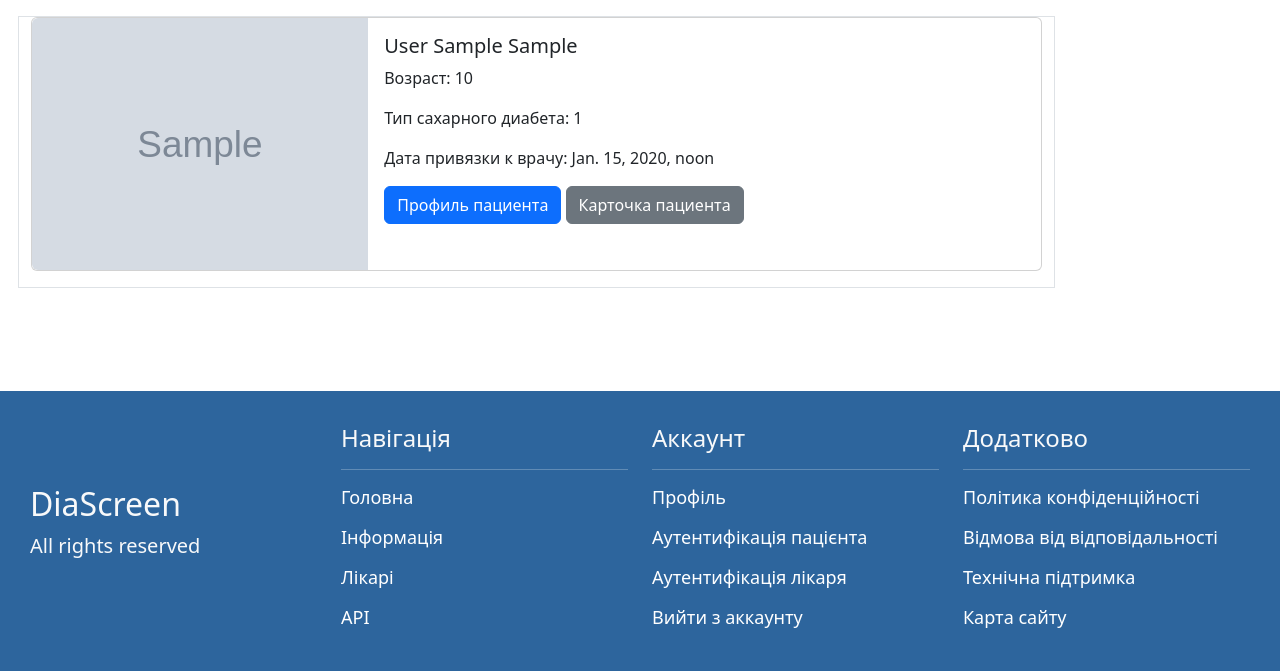
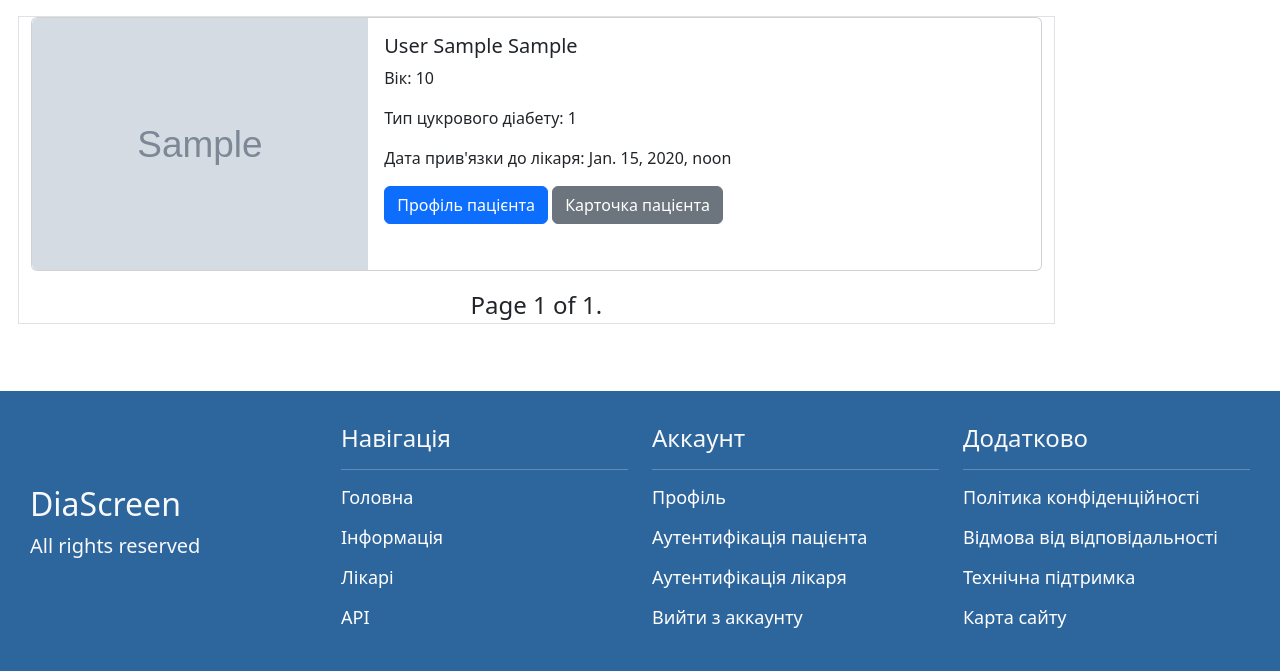
Before and after one commit to maisner44/diabet_classification_microservice, a Django app: page /profile/doctor/patients in a window 1280 px wide. Shown: the part 129-800 px from the top of the page. Run offline with Django 5.2, Linux system fonts and the light colour scheme; a user stored in the database is signed in; tables that the repository leaves empty hold one stand-in row (values such as "Sample post"); grey boxes marked "Sample" are stand-in pictures; some libraries are stand-ins or nearby versions.

Commit message:
Profiles v 1.0 ready

```diff
--- a/diabetes_proj/profiles/views.py
+++ b/diabetes_proj/profiles/views.py
@@ -84,7 +84,7 @@
 
 class DoctorsPatientList(generic.ListView, UserRoleMixin):
     model = Patient
-    paginate_by = 5
+    paginate_by = 3
     template_name = 'doctor_patients_list.html'
     context_object_name = 'patient_list'
 
--- a/diabetes_proj/templates/doctor_patients_list.html
+++ b/diabetes_proj/templates/doctor_patients_list.html
@@ -36,16 +36,35 @@
                             <div class="col-md-8">
                                 <div class="card-body">
                                     <h5 class="card-title">{{ patient.last_name }} {{ patient.first_name }} {{ patient.patronymic }}</h5>
-                                    <p class="card-text">Возраст: {{ patient.age }}</p>
-                                    <p class="card-text">Тип сахарного диабета: {{ patient.diabet_type }}</p>
-                                    <p class="card-text">Дата привязки к врачу: {{ patient.connect_to_doctor_date }}</p>
-                                    <a href="#" class="btn btn-primary">Профиль пациента</a>
-                                    <a href="#" class="btn btn-secondary">Карточка пациента</a>
+                                    <p class="card-text">Вік: {{ patient.age }}</p>
+                                    <p class="card-text">Тип цукрового діабету: {{ patient.diabet_type }}</p>
+                                    <p class="card-text">Дата прив'язки до лікаря: {{ patient.connect_to_doctor_date }}</p>
+                                    <a href="{% url 'patient_profile' pk=patient.id %}" class="btn btn-primary">Профіль пацієнта</a>
+                                    <a href="#" class="btn btn-secondary">Карточка пацієнта</a>
                                 </div>
                             </div>
                         </div>
                     </div>
                 {% endfor %}
+                <div class="row">
+                    <div class="col-12 mx-auto text-center fs-4">
+                        <span class="step-links">
+                            {% if page_obj.has_previous %}
+                                <a href="?page=1">&laquo; Перша</a>
+                                <a href="?page={{ page_obj.previous_page_number }}">Попередня</a>
+                            {% endif %}
+
+                            <span class="current">
+                                Page {{ page_obj.number }} of {{ page_obj.paginator.num_pages }}.
+                            </span>
+
+                            {% if page_obj.has_next %}
+                                <a href="?page={{ page_obj.next_page_number }}">Наступна</a>
+                                <a href="?page={{ page_obj.paginator.num_pages }}"> {{ page_obj.paginator.num_pages }} &raquo;</a>
+                            {% endif %}
+                        </span>
+                    </div>
+                </div>
             </div>
         </div>
     </div>
--- a/diabetes_proj/templates/index.html
+++ b/diabetes_proj/templates/index.html
@@ -77,7 +77,7 @@
                             <br>Прив'яжіться до вашого лікаря
                             </h5><hr>
                           <p class="card-text fs-5 text-wrap">Зв'яжіться з обраним лікарем, він згенерує ваш унікальний ключ для приєднання до нього.</p>
-                          <a href="#" class="card-link">Пошук лікарів</a>
+                          <a href="{% url 'doctors_search' %}" class="card-link">Пошук лікарів</a>
                         </div>
                     </div>
                 </div>
--- a/diabetes_proj/templates/partials/_header.html
+++ b/diabetes_proj/templates/partials/_header.html
@@ -2,14 +2,14 @@
 <header id="header">
     <div class="container">
             <nav class="navbar navbar-expand-lg navbar-light text-center text-light">
-                <a href="#" class="navbar-brand" id="logo">DiaScreen</a>
+                <a href="{% url 'home' %}" class="navbar-brand" id="logo">DiaScreen</a>
                 <button class="navbar-toggler ms-auto" type="button" data-toggle="collapse" data-target="#navbarNav" aria-controls="navbarNav" aria-expanded="false" aria-label="Toggle navigation">
                     <span class="navbar-toggler-icon"></span>
                 </button>
                 <div class="collapse navbar-collapse" id="navbarNav">
                     <ul class="navbar-nav ms-auto fw-medium column-gap-2">
                         <li class="nav-item active">
-                          <a class="nav-link" href="#">Головна</a>
+                          <a class="nav-link" href="{% url 'home' %}">Головна</a>
                         </li>
                         <li class="nav-item">
                           <a class="nav-link" href="#">Корисна інформація</a>
--- a/diabetes_proj/templates/patient_profile.html
+++ b/diabetes_proj/templates/patient_profile.html
@@ -21,10 +21,6 @@
                     <div class="col-md-8">
                         <div class="row align-items-center my-3">
                             <div class="col-md-8">
-                                {% if user.is_authenticated %}
-                                <h2>Перемога</h2>
-                                <h2>{{ user.pk }}</h2>
-                                {% endif %}
                                 <h2>{{ patient.last_name }} {{ patient.first_name }}  {{ patient.patronymic }}</h2>
                             </div>
                             <div class="col-md-4">
```
Also changed, not shown: diabetes_proj/templates/doctor_profile.html (+4 -4 lines).
